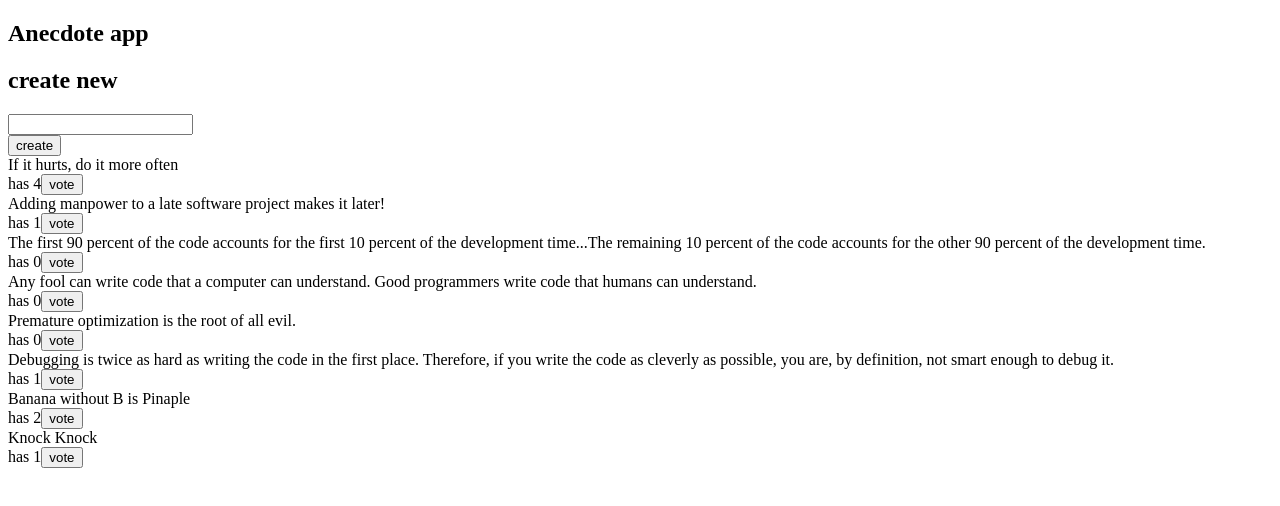
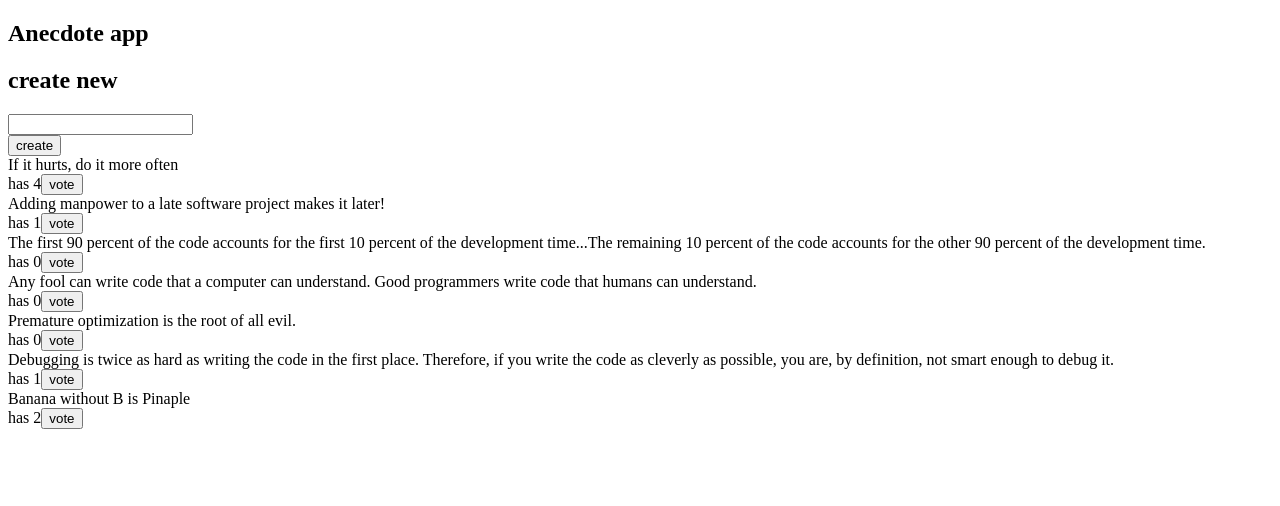
Before and after one commit to elviscops/Part6_FullstackOpen, a React (Vite) app in the folder query-anecdotes/: page / in a window 1280 px wide. Shown: the top 506 px of the page. Built offline with nearby package versions, Linux system fonts and the light colour scheme; data requests are answered from the project's data file.

Commit message:
Exercise 6.21

```diff
--- a/query-anecdotes/db.json
+++ b/query-anecdotes/db.json
@@ -34,11 +34,6 @@
       "id": "89791",
       "content": "Banana without B is Pinaple",
       "votes": 2
-    },
-    {
-      "id": "54579",
-      "content": "Knock Knock",
-      "votes": 1
     }
   ]
 }
--- a/query-anecdotes/src/App.jsx
+++ b/query-anecdotes/src/App.jsx
@@ -1,5 +1,5 @@
-import { useQuery } from '@tanstack/react-query'
-import { getAnecdotes } from './requests/requests'
+import { useMutation, useQuery, useQueryClient } from '@tanstack/react-query'
+import { getAnecdotes, createAnecdote } from './requests/requests'
 import AnecdoteForm from './conponents/AnecdotesForm'
 
 const App = () => {
@@ -35,7 +35,7 @@ const App = () => {
             {anecdotes.map(anecdote =>
             <div key={anecdote.id}>
                 <div>
-                {anecdote.content}
+                {   anecdote.content}
                 </div>
                 <div>
                     has {anecdote.votes}
--- a/query-anecdotes/src/conponents/AnecdotesForm.jsx
+++ b/query-anecdotes/src/conponents/AnecdotesForm.jsx
@@ -1,12 +1,24 @@
+import { useMutation, useQueryClient } from '@tanstack/react-query'
+import { createAnecdote } from '../requests/requests'
+
 
 const AnecdotesForm = () => {
+    const queryClient = useQueryClient()
+
+    const newAnecdoteMutation = useMutation({
+        mutationFn: createAnecdote,
+        onSuccess: () => {
+            queryClient.invalidateQueries('anecdotes')
+        },
+    })
 
     const addAnecdote = async (event) => {
         event.preventDefault()
         const content = event.target.anecdote.value
         event.target.anecdote.value = ""
+        newAnecdoteMutation.mutate({ content, votes: 0 })
+        console.log(content)
 
-        console.log(content)
 
     }
 
--- a/query-anecdotes/src/requests/requests.js
+++ b/query-anecdotes/src/requests/requests.js
@@ -2,3 +2,7 @@ import axios from 'axios'
 
 export const getAnecdotes = () =>
   axios.get('http://localhost:3001/anecdotes').then(res => res.data)
+
+export const createAnecdote = (newAnecdote) => {
+    axios.post('http://localhost:3001/anecdotes', newAnecdote).then(res => res.data)
+}
```
Lines whose indentation alone changed are shown as unchanged.
